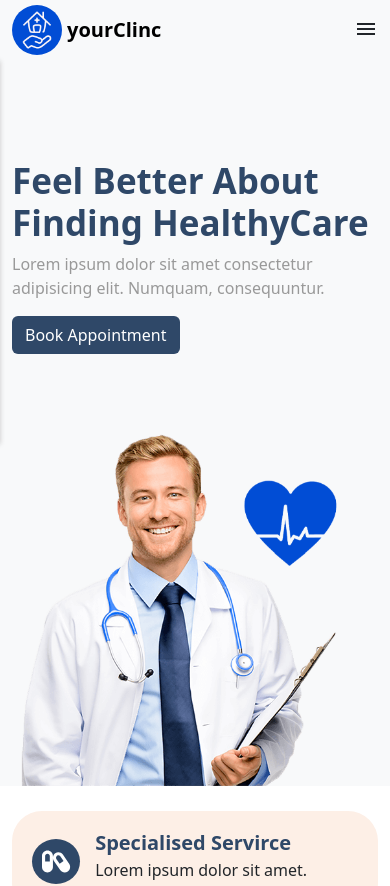
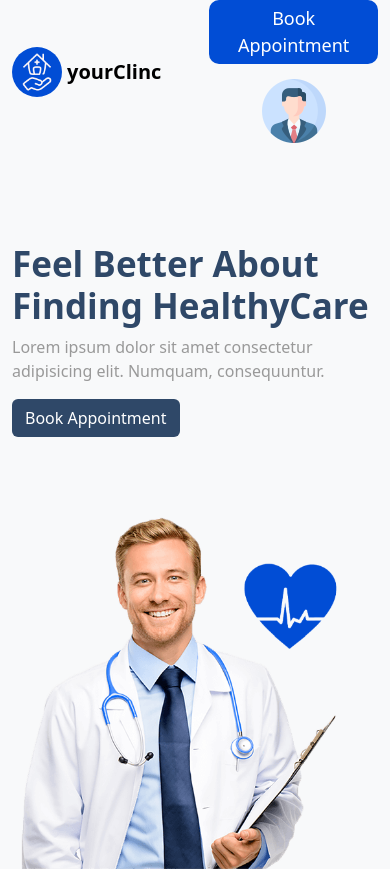
Before and after one commit to MuhammedMostafaSalem/yourClinc, a React (Create React App) app in the folder frontend/: page / in a window 390 px wide. Shown: the top 886 px of the page. Built offline with nearby package versions, Linux system fonts and the light colour scheme.

Commit message:
Update in Header

```diff
--- a/frontend/src/Components/Utility/Header.js
+++ b/frontend/src/Components/Utility/Header.js
@@ -1,33 +1,10 @@
-import React, { useState } from 'react'
+import React from 'react'
 import {Navbar, Container, Nav, NavLink} from 'react-bootstrap'
 import home from '../../Assets/images/home.png'
 import userIcon from '../../Assets/images/user-icon.png'
 import "../../Styles/Header.css"
-import MenuOutlinedIcon from '@mui/icons-material/MenuOutlined';
-import CloseOutlinedIcon from '@mui/icons-material/CloseOutlined';
 
 const Header = () => {
-    // select toggle menu mobile
-    const [mobile, setMobile] = useState(false);
-
-    const nav_links = [
-        {
-            path: '/',
-            display: 'Home',
-        },
-        {
-            path: 'services',
-            display: 'Services',
-        },
-        {
-            path: 'aboutus',
-            display: 'About us',
-        },
-        {
-            path: 'doctor',
-            display: 'Doctor',
-        },
-    ]
 
     return (
         <Navbar bg="light" variant="light" expand="lg" sticky="top">
@@ -39,20 +16,7 @@ const Header = () => {
                         </div>
                         <div>yourClinc</div>
                     </Navbar.Brand>
-                    <Nav className={mobile ? "active_menu" : "navMenu"} onClick={()=> setMobile(true)}>
-                        <ul className='menu'>
-                            {
-                                nav_links.map((item, index) => {
-                                    return (
-                                        <li key={index} className='nav_item'>
-                                            <NavLink to={item.path}>
-                                                {item.display}
-                                            </NavLink>
-                                        </li>
-                                    )
-                                })
-                            }
-                        </ul>
+                    <Nav className="navMenu">
                         <ul className='profile_img'>
                             <li>
                                 <NavLink className='bookAppointment'>Book Appointment</NavLink>
@@ -62,14 +26,6 @@ const Header = () => {
                             </li>
                         </ul>
                     </Nav>
-
-                    <div className='mobile_bar' onClick={()=> setMobile(!mobile)}>
-                        <span>
-                            {
-                                mobile ? <CloseOutlinedIcon className='iconBar'/> : <MenuOutlinedIcon className='iconBar'/>
-                            }
-                        </span>
-                    </div>
                 </div>
             </Container>
         </Navbar>
--- a/frontend/src/Styles/Header.css
+++ b/frontend/src/Styles/Header.css
@@ -10,13 +10,11 @@
 }
 .nav_wrapper .navMenu {
     display: flex;
-    width: 60%;
     justify-content: space-between;
 }
 .nav_wrapper .navMenu .profile_img img {
     width: 40px;
 }
-.nav_wrapper .navMenu .menu,
 .nav_wrapper .navMenu .profile_img {
     list-style: none;
     display: flex;
@@ -38,16 +36,12 @@
 }
 .logoImg {
     background-color: var(--color-blue1);
-    width: 50px;
+    width: 100%;
     border-radius: 50%;
 }
 .logoImg img {
-    width: 100%;
+    width: 50px;
     padding: 5px;
-}
-.mobile_bar {
-    display: none;
-    margin-top: 15px;
 }
 
 
@@ -59,41 +53,6 @@
     }
 }
 @media (max-width: 991px) {
-    .mobile_bar {
-        display: block;
-    }
-    .navMenu {
-        position: fixed;
-        top: 60px;
-        left: -100%;
-        width: 100% !important;
-        padding: 10px 50px;
-        background-color: #fff;
-        box-shadow: 0 1px 5px rgb(199, 198, 198);
-        z-index: 999;
-        gap: 30px;
-        display: flex;
-        flex-direction: column !important;
-        align-items: center;
-        justify-content: center;
-        transition: 1s;
-    }
-    .active_menu {
-        position: fixed;
-        top: 60px;
-        left: 0;
-        width: 100% !important;
-        padding: 10px 50px;
-        background-color: #fff;
-        box-shadow: 0 1px 5px rgb(199, 198, 198);
-        z-index: 999;
-        gap: 30px;
-        display: flex;
-        flex-direction: column;
-        align-items: center;
-        justify-content: center;
-        transition: 1s;
-    }
     .nav_wrapper .navMenu .menu,
     .nav_wrapper .navMenu .profile_img {
         list-style: none;
@@ -108,27 +67,4 @@
     .nav_wrapper .navMenu .profile_img img {
         width: 100%;
     }
-    .nav_wrapper .active_menu {
-        display: block;
-        width: 60%;
-    }
-    .nav_wrapper .active_menu .menu,
-    .nav_wrapper .active_menu .profile_img {
-        list-style: none;
-        display: flex;
-        flex-direction: column;
-        gap: 15px;
-        margin: 0;
-        align-items: center;
-        font-size: 18px;
-    }
-    .nav_wrapper .active_menu .profile_img {
-        margin-top: 30px !important;
-    }
-    .nav_wrapper .active_menu .profile_img .bookAppointment {
-        background-color: var(--color-blue1);
-        color: var(--color-white);
-        padding: 5px 10px;
-        border-radius: var(--borderRadius);
-    }
 }
```
